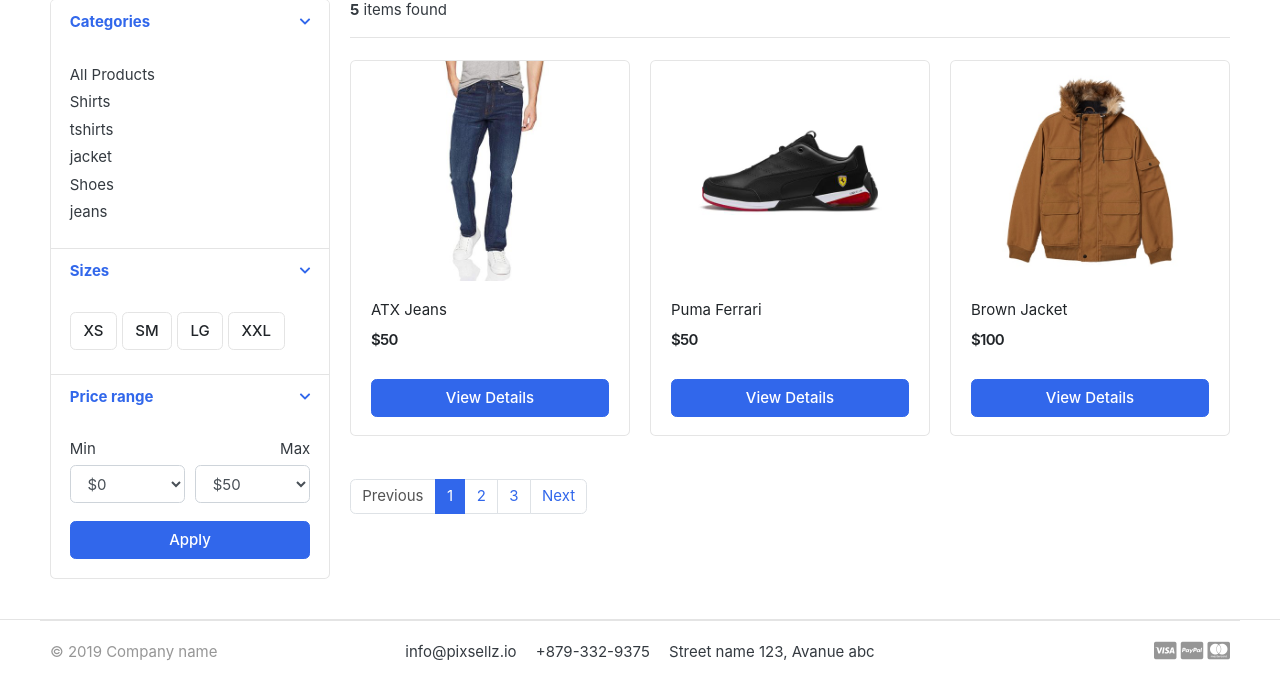
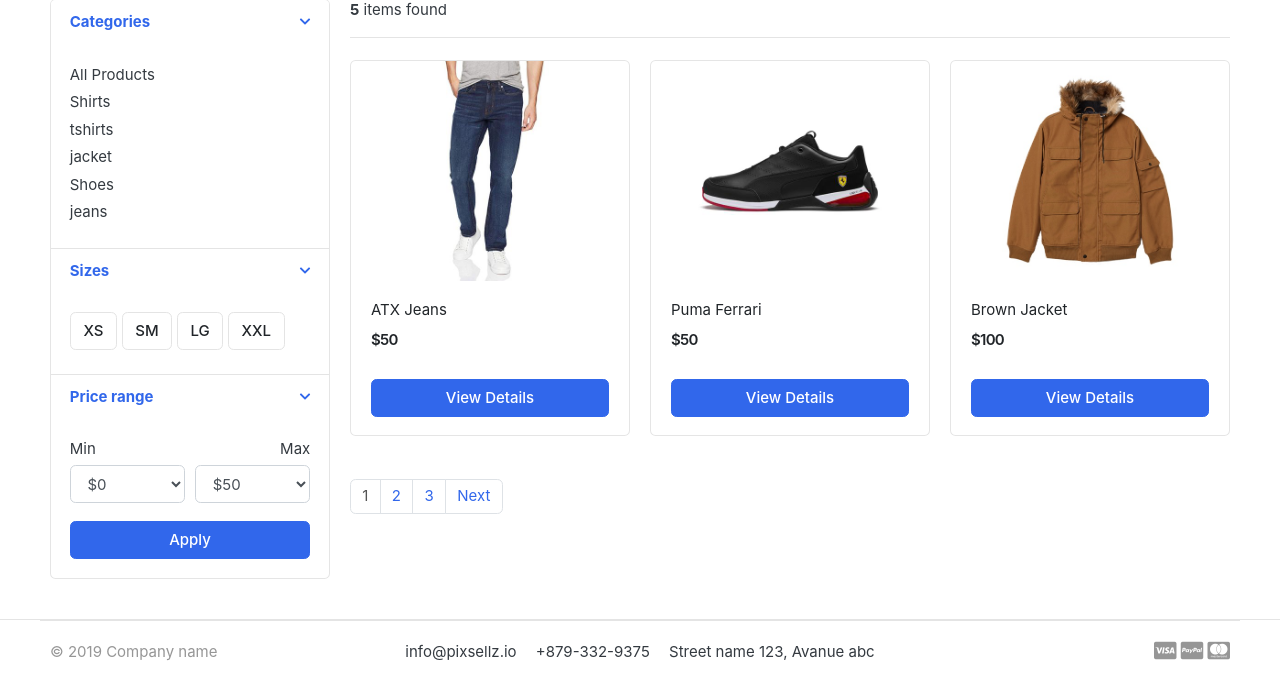
Before and after one commit to BrunoSeidi/DJANGO, a Django app: page /store/ in a window 1280 px wide. Shown: the part 295-979 px from the top of the page. Run offline with Django 4.2, Linux system fonts and the light colour scheme; data comes from the database, SQL or seed files in the repository; some libraries are stand-ins or nearby versions; some web fonts are replaced.

Commit message:
fixed all categories

```diff
--- a/store/views.py
+++ b/store/views.py
@@ -15,6 +15,9 @@
     if category_slug != None:
         categories = get_object_or_404(Category, slug = category_slug)
         products = Product.objects.filter(category=categories, is_available=True)
+        paginator = Paginator(products, 2)
+        page = request.GET.get('page')
+        paged_products = paginator.get_page(page)
         product_count = products.count()
 
     else:
--- a/templates/store/store.html
+++ b/templates/store/store.html
@@ -30,7 +30,7 @@
                 <div class="card-body">
 
                     <ul class="list-menu">
-                        <li><a href="{%url 'store'}">All Products</a></li>
+                        <li><a href="{% url 'store' %}">All Products</a></li>
                         {% for category in links %}
                     <li><a href="{{category.get_url}}">{{category.category_name}} </a></li>
                         {% endfor %}
@@ -148,13 +148,18 @@
 
 
     <nav class="mt-4" aria-label="Page navigation sample">
-      <ul class="pagination">
-        <li class="page-item disabled"><a class="page-link" href="#">Previous</a></li>
-        <li class="page-item active"><a class="page-link" href="#">1</a></li>
-        <li class="page-item"><a class="page-link" href="#">2</a></li>
-        <li class="page-item"><a class="page-link" href="#">3</a></li>
-        <li class="page-item"><a class="page-link" href="#">Next</a></li>
-      </ul>
+        {% if products.has_other_pages %}
+        <ul class="pagination">
+            {% if products.has_previous %}
+            <li class="page-item"><a class="page-link" href="?page={{products.previous_page_number}}">Previous</a></li>
+            {% else %}
+            <li class="page-item disabled"><a class="page-link" href="#">1</a></li>
+            {% endif %}
+            <li class="page-item"><a class="page-link" href="#">2</a></li>
+            <li class="page-item"><a class="page-link" href="#">3</a></li>
+            <li class="page-item"><a class="page-link" href="#">Next</a></li>
+        </ul>
+        {% endif %}
     </nav>
 
         </main> <!-- col.// -->
```
